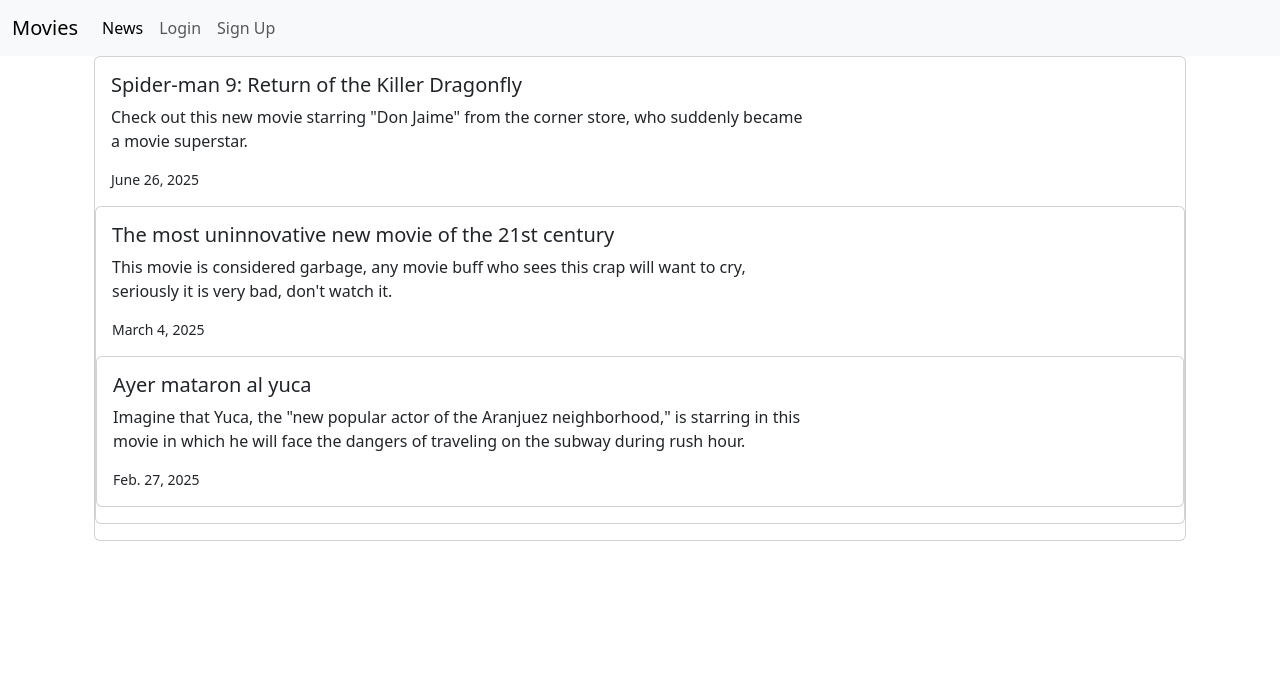
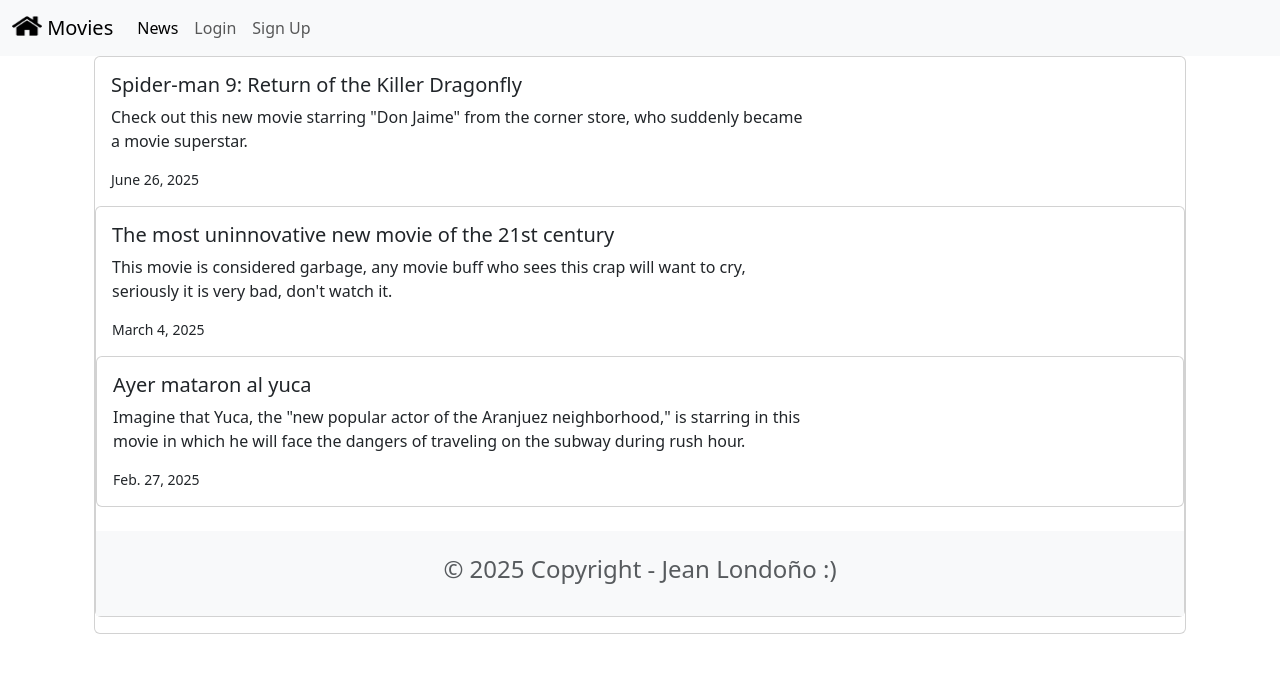
Before and after one commit to JeanCarloLondo/DjangoProjectTest, a Django app: page /news/ in a window 1280 px wide. Shown: the top 673 px of the page. Run offline with Django 5.2, Linux system fonts and the light colour scheme; data comes from the database, SQL or seed files in the repository.

Commit message:
Manejo de archivos estáticos

```diff
--- a/moviereviews/settings.py
+++ b/moviereviews/settings.py
@@ -125,3 +125,8 @@ STATIC_URL = 'static/'
 # https://docs.djangoproject.com/en/5.1/ref/settings/#default-auto-field
 
 DEFAULT_AUTO_FIELD = 'django.db.models.BigAutoField'
+
+STATICFILES_DIRS = [
+ os.path.join(BASE_DIR, "static"),
+ 'moviereviews/static/',
+]
--- a/moviereviews/templates/base.html
+++ b/moviereviews/templates/base.html
@@ -8,7 +8,11 @@
 
 <nav class="navbar navbar-expand-lg bg-body-tertiary">
     <div class="container-fluid">
-        <a class="navbar-brand" href="{% url 'home' %}">Movies</a>
+        <a class="navbar-brand" href="{% url 'home' %}">
+        {% load static %}
+        <img src="{% static 'images/home.png' %}" alt="" width="30" height="24" class="d-inline-block align-text-top" />
+        Movies
+        </a>
         <button class="navbar-toggler" type="button" data-bs-toggle="collapse" data-bstarget="#navbarSupportedContent"
             aria-controls="navbarSupportedContent" aria-expanded="false" arialabel="Toggle navigation">
             <span class="navbar-toggler-icon"></span>
@@ -35,3 +39,13 @@
     {% block content %}
     {% endblock content %}
 </div>
+
+<footer class="text-center text-lg-start bg-light text-muted mt-4">
+    <div class="container">
+        <div class="row">
+            <div class="text-center p-4">
+                <h4>© 2025 Copyright - Jean Londoño :)</h4>
+            </div>
+        </div>
+    </div>
+</footer>
```
Also changed, not shown: moviereviews/static/images/home.png (added).
